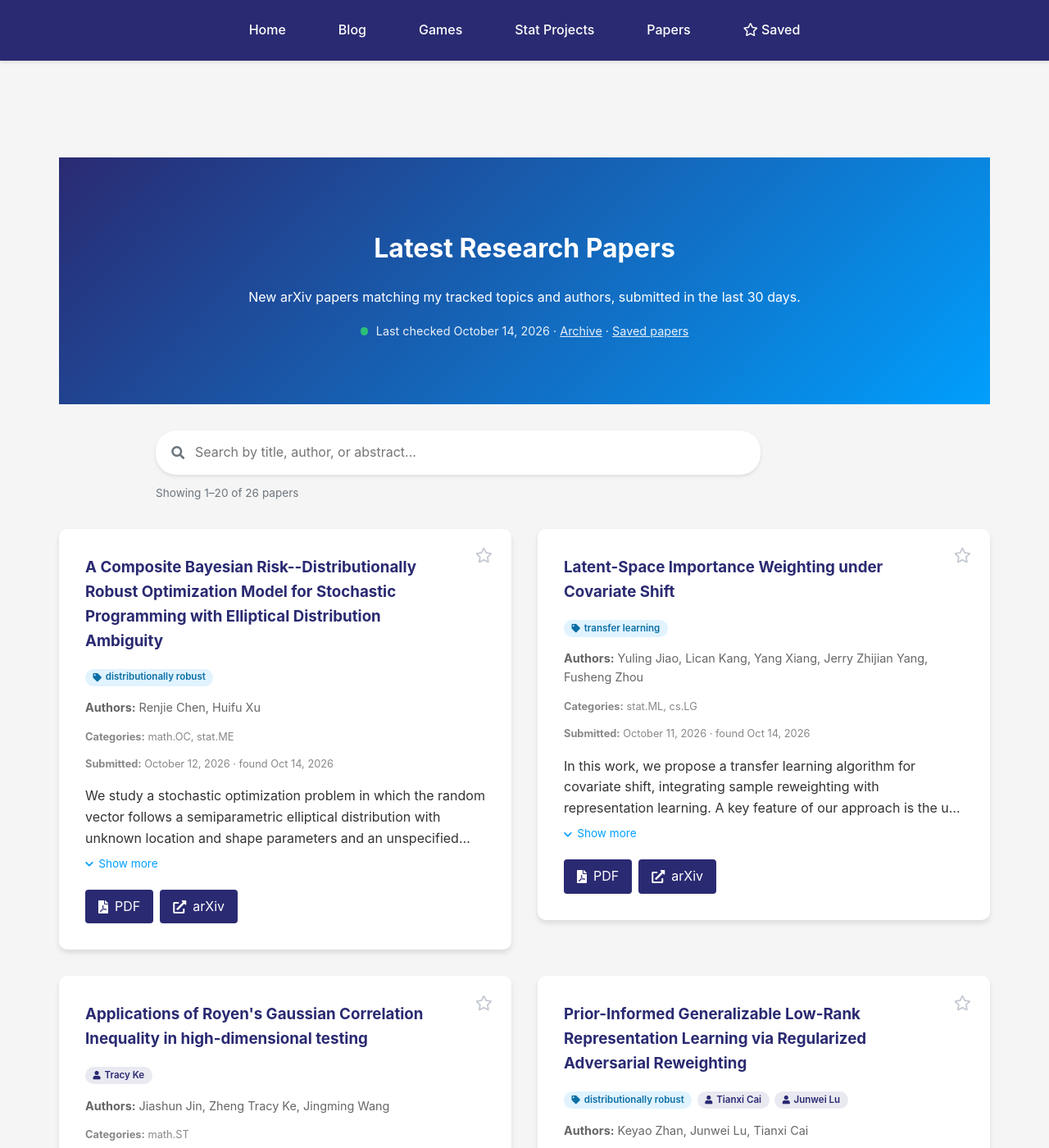
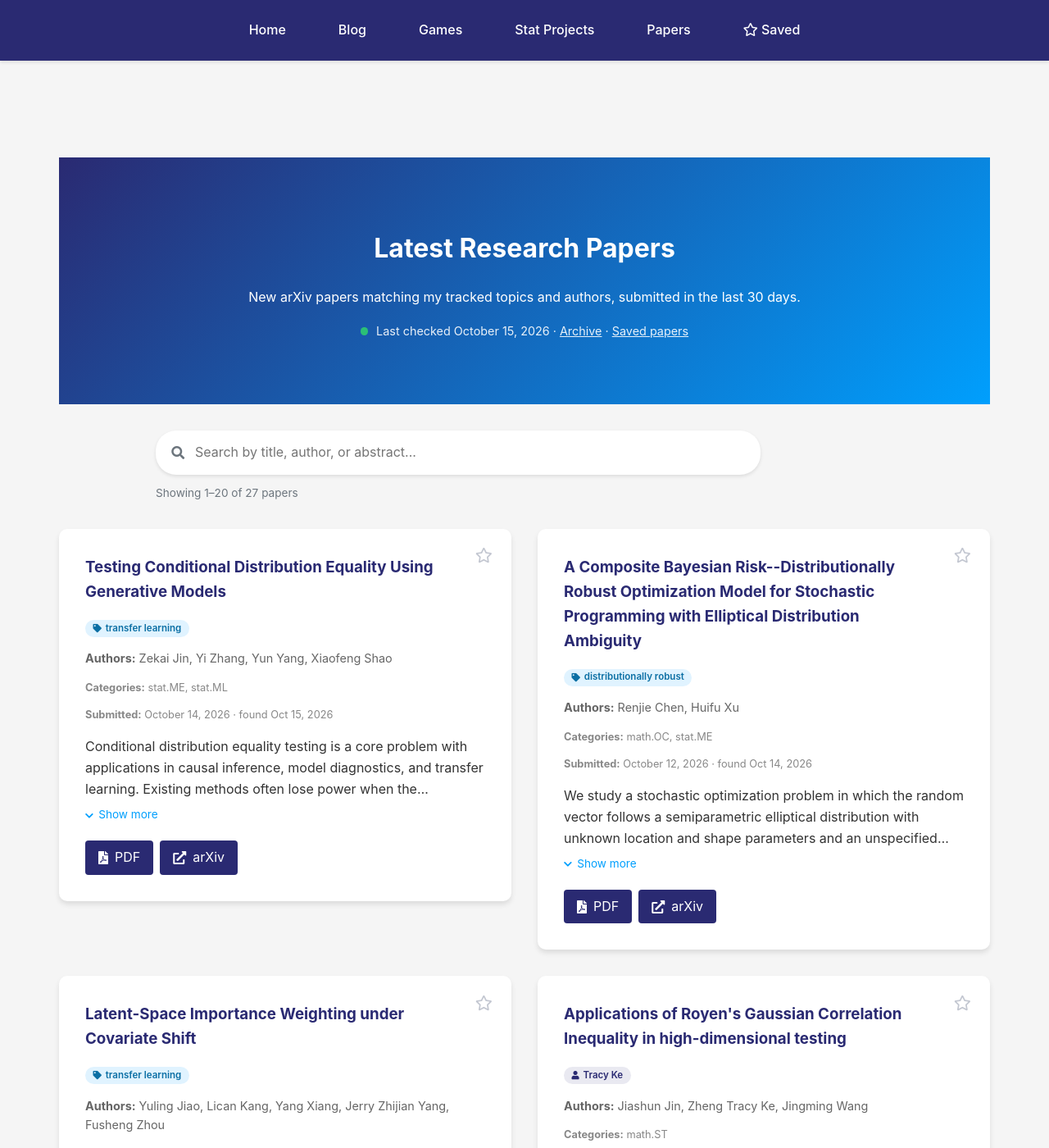
Before and after one commit to kyZhan2002/mypage, a Jekyll site: the page built from papers/index.html, in a window 1280 px wide and 1400 px high. Shown: the whole window at 82% size. Built offline with Jekyll 4.4.1, drawn with Linux system fonts in a browser that asks for light colours; some of the changed text lies outside the part shown.

Commit message:
Update arXiv papers

```diff
--- a/_data/arxiv_cache.json
+++ b/_data/arxiv_cache.json
@@ -1,6 +1,31 @@
 {
-  "last_fetch_timestamp": 1792011587,
+  "last_fetch_timestamp": 1792058664,
   "papers": [
+    {
+      "arxiv_id": "2610.20447",
+      "title": "Testing Conditional Distribution Equality Using Generative Models",
+      "authors": [
+        "Zekai Jin",
+        "Yi Zhang",
+        "Yun Yang",
+        "Xiaofeng Shao"
+      ],
+      "abstract": "Conditional distribution equality testing is a core problem with applications in causal inference, model diagnostics, and transfer learning. Existing methods often lose power when the conditioning variable is high-dimensional. We propose a new test that leverages generative models to compare conditional distributions using both observed data and synthetic samples. A sample-splitting and studentization scheme is introduced to control estimation error. Under the null, the test statistic is asymptotically normal, and we establish local power against contiguous alternatives. Our theory under the null and fixed alternative requires only consistency of the learned conditional distribution, allowing for a broad class of generative models. Empirical results demonstrate accurate size control and strong power in high-dimensional settings compared to representative kernel-based conditional and joint two-sample tests.",
+      "published": "October 14, 2026",
+      "published_raw": "2026-10-14T16:33:59Z",
+      "updated_raw": "2026-10-14T16:33:59Z",
+      "categories": [
+        "stat.ME",
+        "stat.ML"
+      ],
+      "primary_category": "stat.ME",
+      "pdf_link": "https://arxiv.org/pdf/2610.20447v1",
+      "arxiv_url": "https://arxiv.org/abs/2610.20447v1",
+      "matched_by": [
+        "topic:transfer learning"
+      ],
+      "added_timestamp": 1792058664
+    },
     {
       "arxiv_id": "2610.16883",
       "title": "A Composite Bayesian Risk--Distributionally Robust Optimization Model for Stochastic Programming with Elliptical Distribution Ambiguity",
```
Also changed, not shown: _data/arxiv_archive.json.
